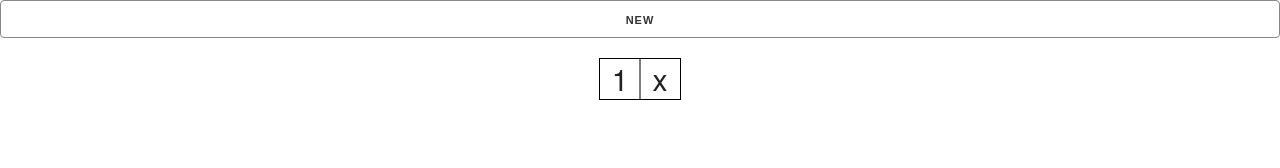
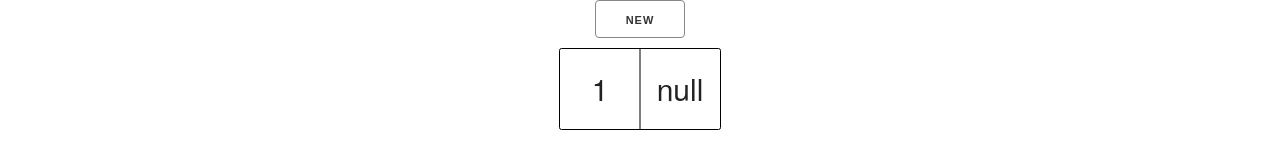
Before and after one commit to joanifex/li, a website built with Parcel: page index.html in a window 1280 px wide. Both pictures are taken after a click on the button "NEW". Built offline with nearby package versions, Linux system fonts and the light colour scheme.

Commit message:
make pretty

```diff
--- a/index.html
+++ b/index.html
@@ -9,7 +9,7 @@
 <body>
 	<div id="app" class="app">
     <button id="newButton">New</button>
-    <div id="linkedList" />
+    <ul class="list" id="linkedList" />
   </div>
 	<script src="src/index.js">
 	</script>
--- a/src/index.js
+++ b/src/index.js
@@ -21,15 +21,15 @@ newButton.addEventListener('click', function() {
 
 function traverse(list, visit) {
   if (!list) return;
-  visit(list.data);
+  visit(list);
   traverse(list.next, visit);
 }
 
 function drawNode(node) {
   return `
     <li class="node">
-      <div class="node__data">${node}</div>
-      <div class="node__next">x</div>
+      <div class="node__data">${node.data}</div>
+      <div class="node__next">${node.next ? 'next' : 'null'}</div>
     </li>
   `;
 }
@@ -61,10 +61,8 @@ function drawPointer() {
 
 function drawList() {
   const nodes = [];
-  traverse(list, data => nodes.push(data));
+  traverse(list, node => nodes.push(node));
   linkedList.innerHTML = `
-    <ul class="list">
-      ${nodes.map(node => drawNode(node)).join(drawPointer())}
-    </ul>
+    ${nodes.map(node => drawNode(node)).join(drawPointer())}
   `;
 }
--- a/src/styles.css
+++ b/src/styles.css
@@ -3,8 +3,12 @@ body {
 }
 
 .app {
-  display: grid;
-  grid-gap: 1rem;
+  align-items: center;
+  display: flex;
+  flex-direction: column;
+  margin: 0 auto;
+  max-width: 750px;
+  justify-content: center;
 }
 
 .list {
@@ -17,11 +21,12 @@ body {
 .node {
   align-items: center;
   border: 1px solid black;
+  border-radius: 0.25rem;
   display: flex;
   font-size: 3rem;
-  height: 4rem;
+  height: 8rem;
   margin-bottom: 0;
-  width: 8rem;
+  width: 16rem;
 }
 
 .node > * {
@@ -35,12 +40,12 @@ body {
   content: '';
   position: absolute;
   border-right: 1px solid black;
-  height: 4rem;
-  width: 8rem;
+  height: 8rem;
+  width: 16rem;
   transform: translateX(-50%);
 }
 
 .pointer {
-  height: 2rem;
-  width: 4rem;
+  height: 4rem;
+  width: 8rem;
 }
```
